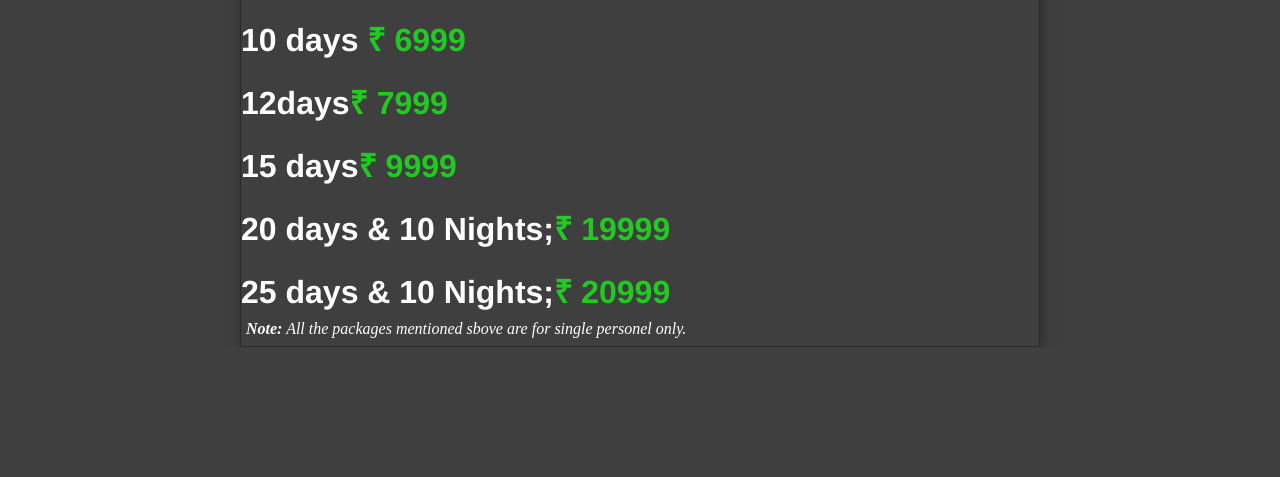
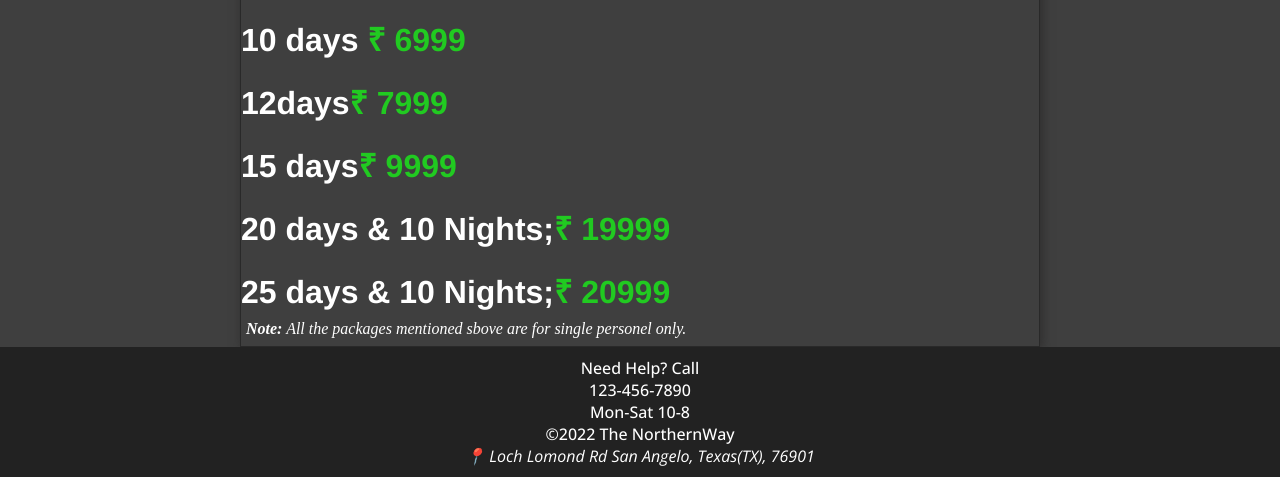
Before and after one commit to biasedzeus/travel-landing-page, a plain HTML site: page index.html in a window 1280 px wide. Shown: the part 3453-3930 px from the top of the page. Before the commit the page ends 3800 px from the top, so only its background shows below. Drawn offline with nearby package versions, Linux system fonts and the light colour scheme.

Commit message:
footer with dynamic cpyrt yr

```diff
--- a/css/style.css
+++ b/css/style.css
@@ -267,3 +267,15 @@ max-width: 400px;
 .pricing{
     border : 2px solid white;
 }
+
+/* ---------------------Footer-------------------------------- */
+
+.footer{
+    padding: 10px;
+    font-size: 1rem;
+    display: flex;
+    flex-wrap: nowrap;
+    flex-direction: column;
+    justify-content: center;
+    align-items: center;
+}
--- a/index.html
+++ b/index.html
@@ -150,7 +150,17 @@
 
     </main>
 
-    <footer>
+    <footer class="footer dark max-width">
+        <p>Need Help? Call</p>
+        <p><a href="tel:1234567890">123-456-7890</a></p>
+        <p>Mon-Sat 10-8</p>
+        <p>&copy;<span id="year"></span> The NorthernWay</p>
+        <p class="center">
+            <address class="center">
+                📍 <a href="https://www.googlemaps.com" target="_blank">  Loch Lomond Rd
+                San Angelo, Texas(TX), 76901</a>
+            </address>
+        </p>
 
     </footer>
 
--- a/js/script.js
+++ b/js/script.js
@@ -6,7 +6,9 @@ const initApp = () =>{
     const menuBtn = document.querySelector(".nav__burger-btn")
     const list = document.querySelector(".nav__list");
     menuBtn.addEventListener("click",toggleButtonAndMenu)
-    list.addEventListener("click",toggleButtonAndMenu)
+    list.addEventListener("click",toggleButtonAndMenu);
+    displayCopyRightYr();
+
 
 }
 
@@ -18,3 +20,8 @@ const toggleButtonAndMenu = () =>{
 
 
 }
+
+const displayCopyRightYr = () =>{
+    const year = new Date().getFullYear();
+    document.getElementById("year").textContent = year;
+}
```
